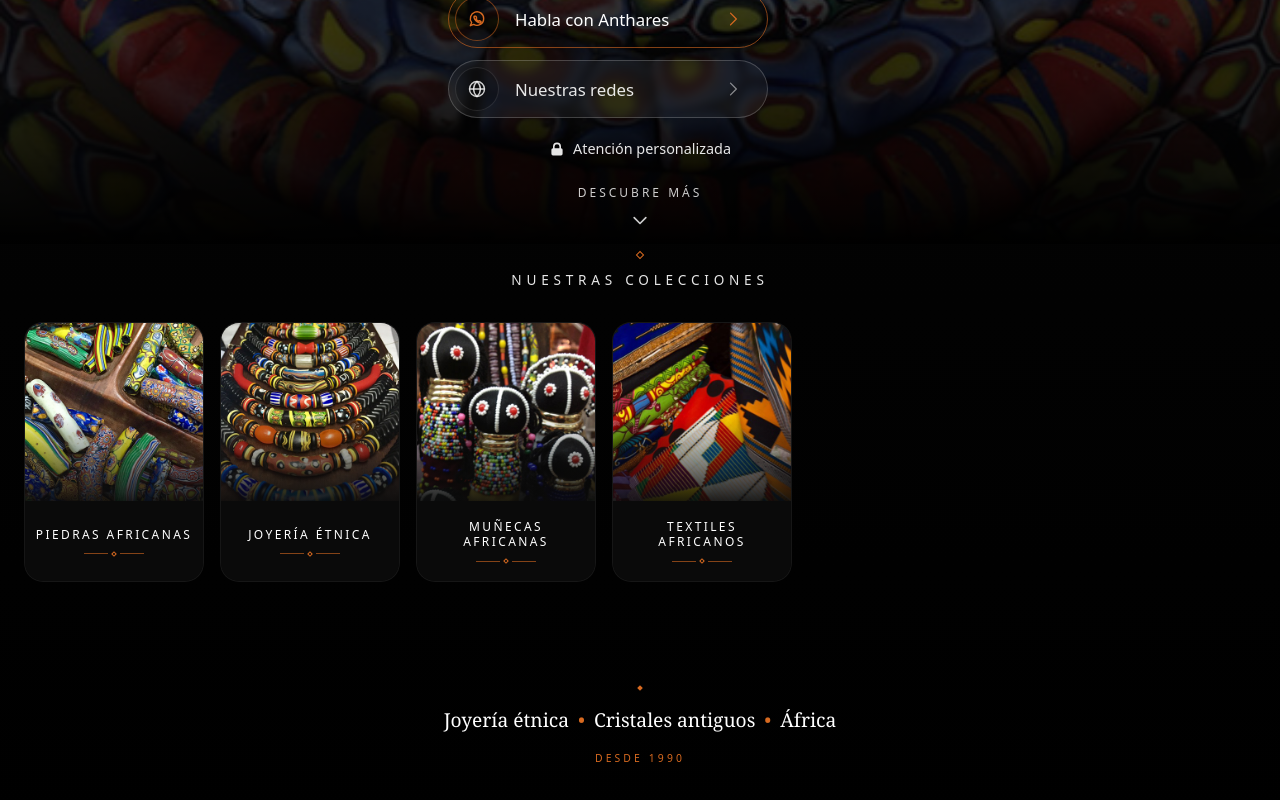
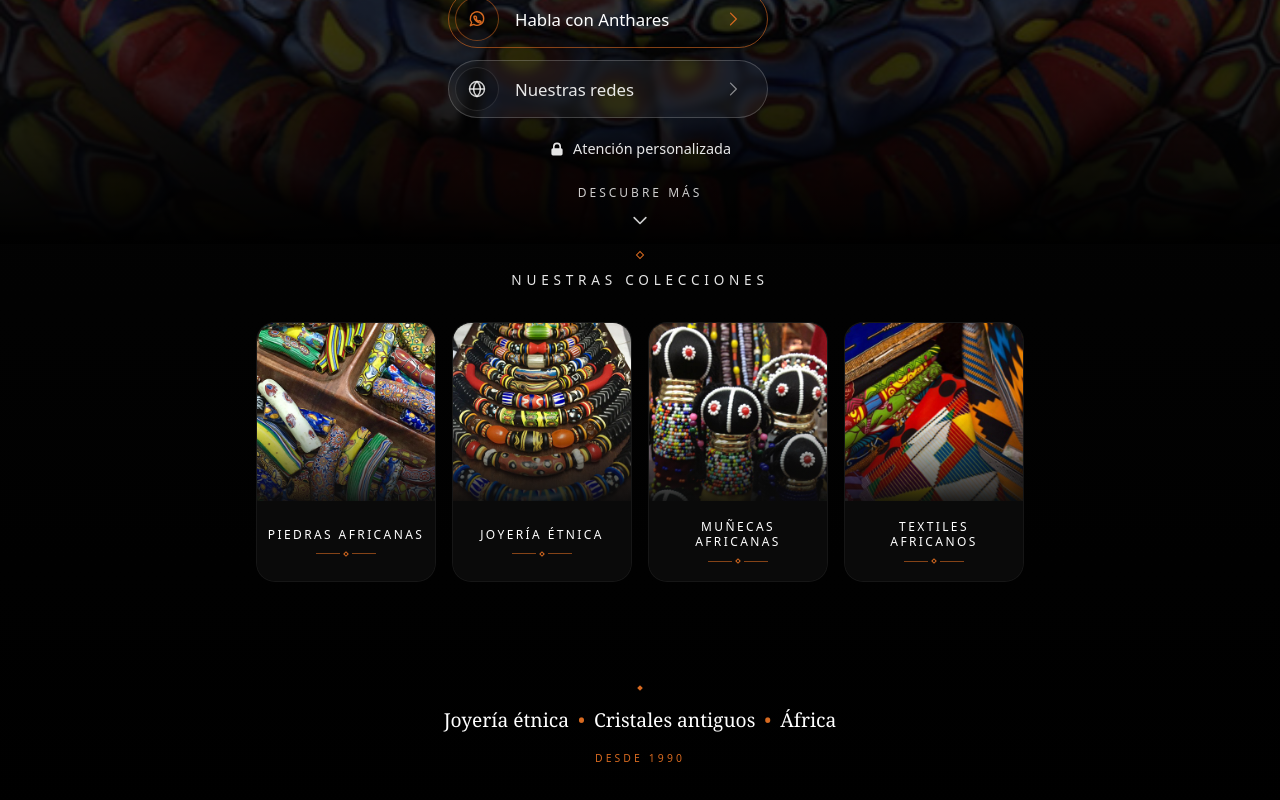
Before and after one commit to jorgegdi25/anthares-tarjeta, a Next.js app: page /tarjeta/ in a window 1280 px wide. Shown: the part 476-1276 px from the top of the page. Built offline with nearby package versions, Linux system fonts and the light colour scheme.

Commit message:
style: center collections gallery on desktop

```diff
--- a/components/CollectionsGallery.tsx
+++ b/components/CollectionsGallery.tsx
@@ -32,7 +32,7 @@ export function CollectionsGallery() {
       </div>
 
       {/* Horizontal scrolling container for mobile, or grid for larger screens */}
-      <div className="flex overflow-x-auto gap-4 px-6 pb-6 snap-x snap-mandatory scrollbar-hide">
+      <div className="flex overflow-x-auto gap-4 px-6 pb-6 snap-x snap-mandatory scrollbar-hide md:justify-center">
         {collections.map((collection) => (
           <div
             key={collection.title}
```
